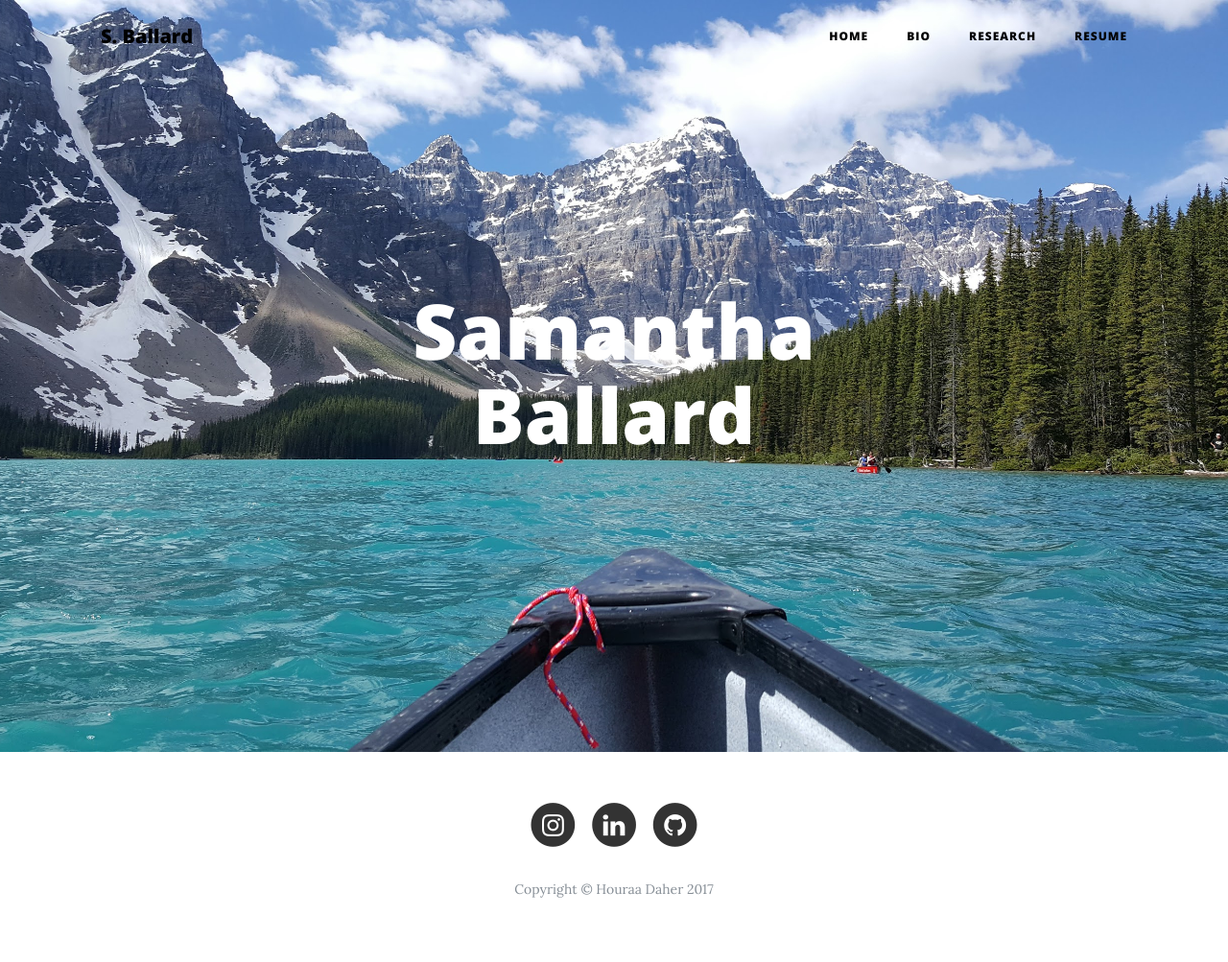
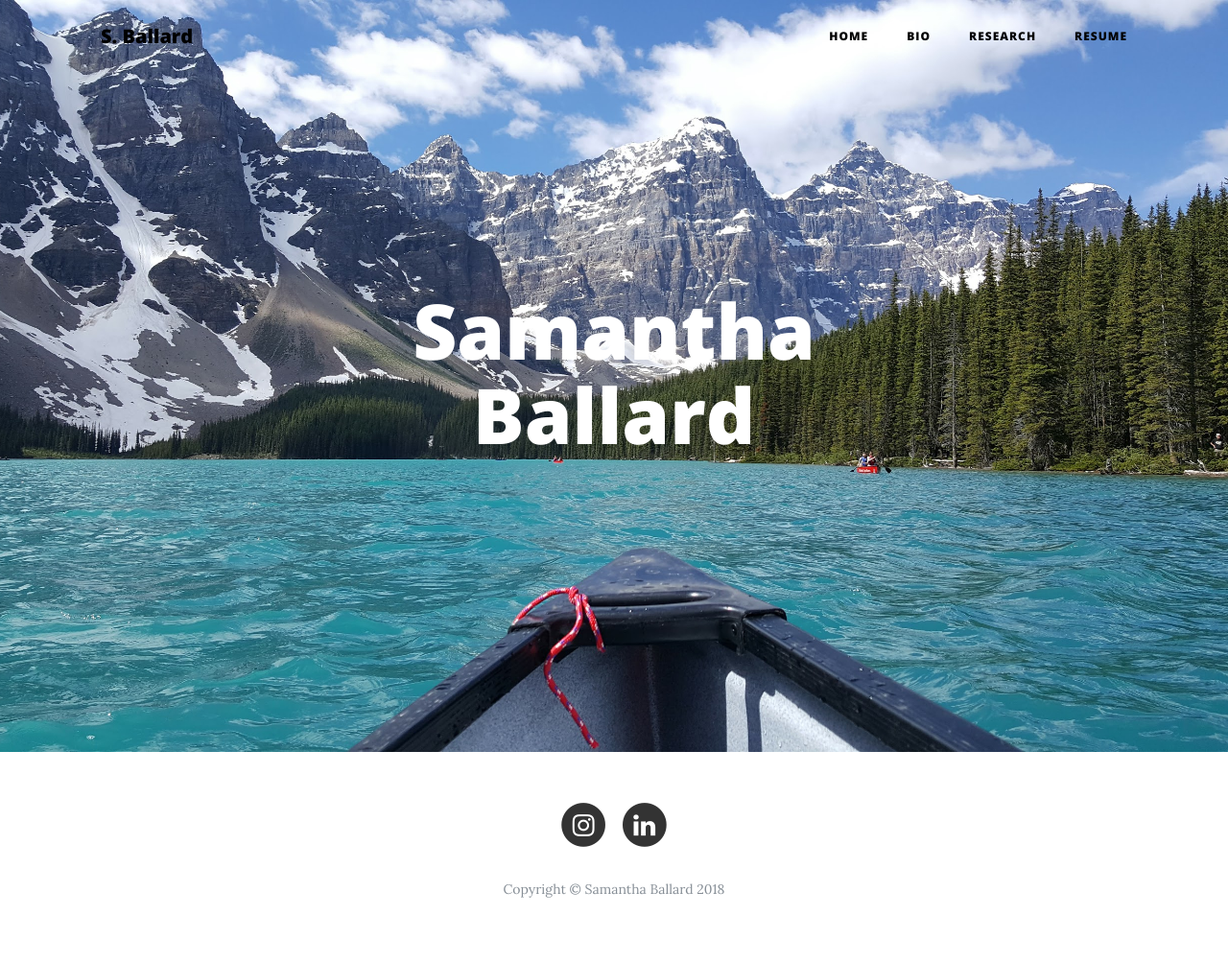
Before and after one commit to SeanFmcdonnell/samb, a Jekyll site: the page index.html, which Jekyll copies as it is, in a window 1280 px wide. Shown: the whole page at 96% size. Built offline with Jekyll 4.4.1, drawn with Linux system fonts in a browser that asks for light colours.

```diff
--- a/index.html
+++ b/index.html
@@ -154,17 +154,11 @@
                     <i class="fa fa-linkedin fa-stack-1x fa-inverse"></i>
                   </span>
                 </a>
-              </li>
-              <li class="list-inline-item">
-                <a href="https://github.com/houraad" target="_blank">
-                  <span class="fa-stack fa-lg">
-                    <i class="fa fa-circle fa-stack-2x"></i>
-                    <i class="fa fa-github fa-stack-1x fa-inverse"></i>
-                  </span>
-                </a>
-              </li>
             </ul>
-            <p class="copyright text-muted">Copyright &copy; Houraa Daher 2017</p>
+            <p class="copyright text-muted">Copyright &copy; Samantha Ballard <script type="text/javascript">
+            document.write(new Date().getFullYear());
+            </script></p>
+
           </div>
         </div>
       </div>
```
